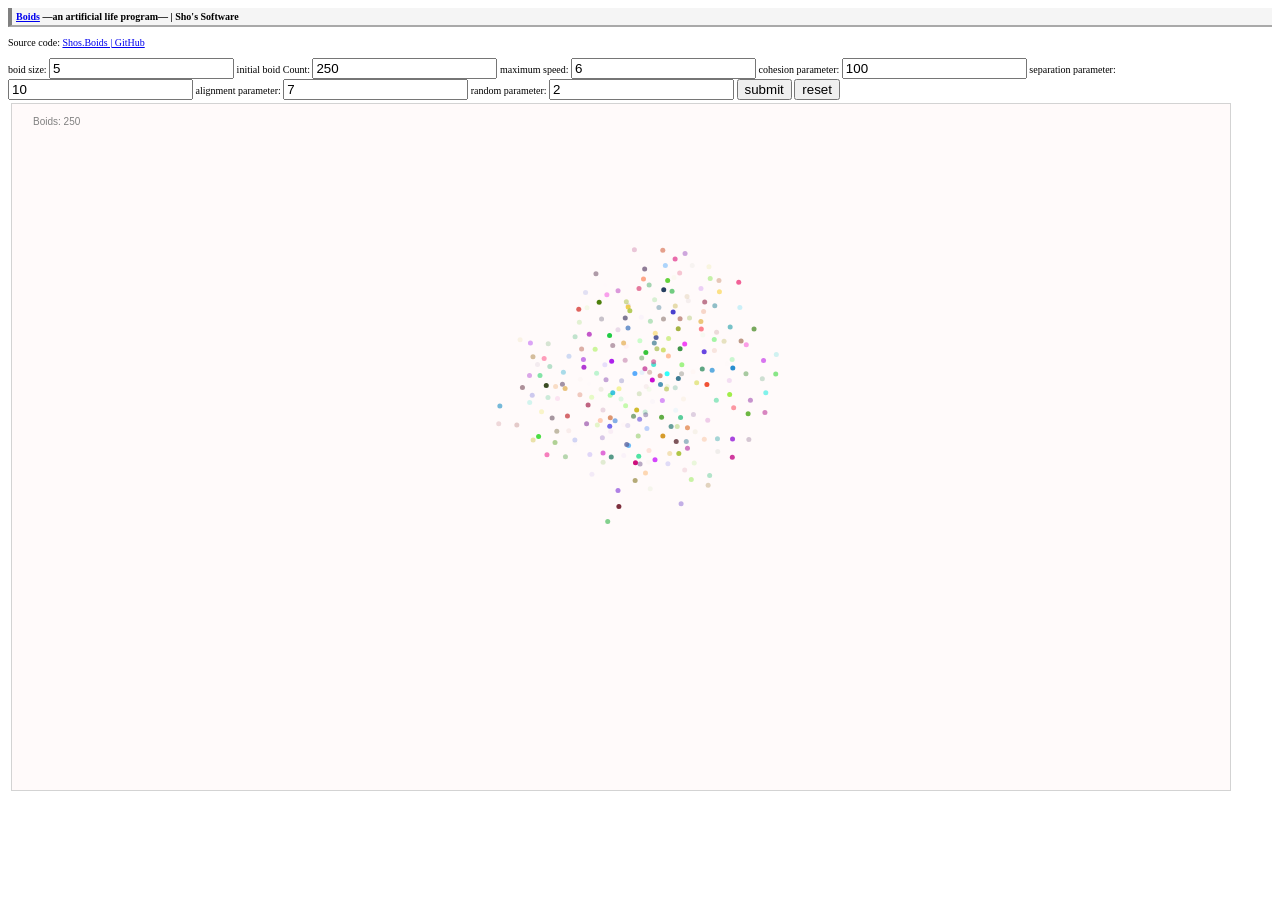
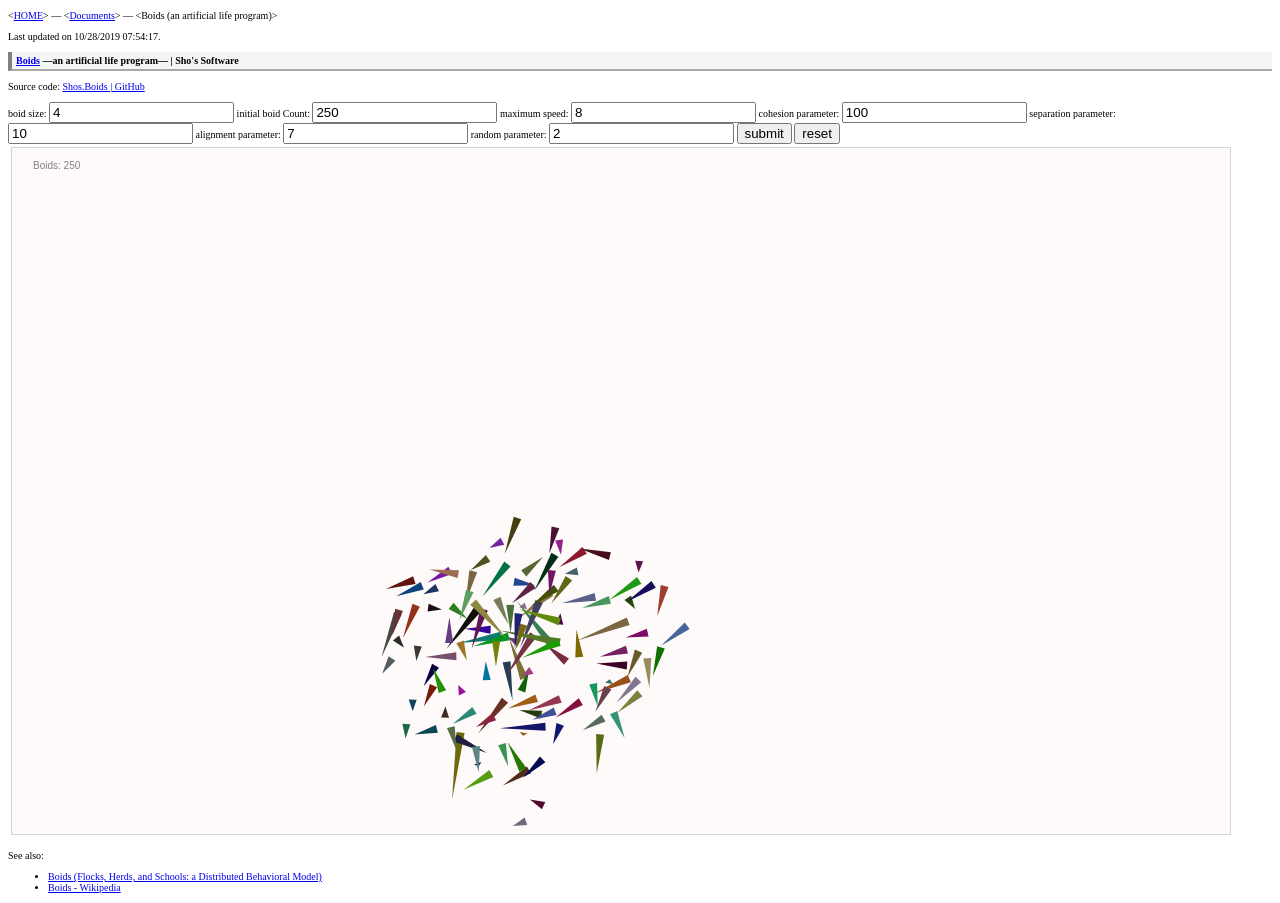
Before and after one commit to Fujiwo/Boids, a website: page boids.html in a window 1280 px wide. Before the commit the page ends 804 px from the top, so only its background shows below. Drawn offline with Linux system fonts and the light colour scheme; files that its build step writes are made by us from their sources.

Commit message:
Boid の形状を変更

```diff
--- a/boids.html
+++ b/boids.html
@@ -4,7 +4,12 @@
     <meta charset="UTF-8" />
     <meta name="viewport" content="width=device-width,minimum-scale=1, maximum-scale=1, initial-scale=1">
     <meta http-equiv="X-UA-Compatible" content="IE=edge,chrome=1" />
+    <meta name="Author" content="Fujiwo">
+    <meta name="Classification" content="Boids (an artificial life program)">
+    <meta name="Description" content="Boids (an artificial life program)">
+    <meta name="keywords" content="Boids,artificial life,TypeScript,JavaScript">
     <title>Boids &mdash;an artificial life program&mdash; | Sho's Software</title>
+    <link rel="stylesheet" type="text/css" href="../css/common.css">
     <style>
         body {
             font-size: x-small;
@@ -26,6 +31,17 @@
     </style>
 </head>
 <body>
+    <nav>
+        <p class="navigator">
+            &lt;<a href="../index2.html">HOME</a>&gt; &mdash; &lt;<a href="./document.html">Documents</a>&gt; &mdash; &lt;Boids (an artificial life program)&gt;
+        </p>
+    </nav>
+    <p class="small">
+        <script type="text/javascript">
+            document.write("Last updated on " + document.lastModified + ".")
+        </script>
+    </p>
+
     <h1 id="titleBar"><a href="https://en.wikipedia.org/wiki/Boids">Boids</a> &mdash;an artificial life program&mdash; | Sho's Software</h1>
     <div id="panel">
         <div>
@@ -48,6 +64,16 @@
     <div>
         <canvas id="canvas"></canvas>
     </divdiv>
-    <script src="boids.js"></script>
+    <nav>
+        <p class="navigator">
+            See also:
+            <ul>
+                <li><a href="http://www.red3d.com/cwr/boids/">Boids (Flocks, Herds, and Schools: a Distributed Behavioral Model)</a></li>
+                <li><a href="https://en.wikipedia.org/wiki/Boids">Boids - Wikipedia</a></li>
+            </ul>
+        </p>
+    </nav>
+    <script src="boids.min.js"></script>
+    <!-- <script src="boids.js"></script> -->
 </body>
 </html>
--- a/boids.js
+++ b/boids.js
@@ -65,7 +65,8 @@ var Boid = /** @class */ (function () {
         configurable: true
     });
     Boid.prototype.draw = function (context) {
-        Boid.drawCircle(context, this.position, Boid.size / 2, this.color);
+        //Boid.drawCircle(context, this.position, Boid.size / 2, this.color);
+        this.drawShape(context, this.position, Boid.size, this.color);
     };
     Boid.prototype.move = function () {
         this.velocity.plusEqual(Boid.getRandomVector());
@@ -74,10 +75,30 @@ var Boid = /** @class */ (function () {
     Boid.prototype.getDistance = function (another) {
         return this.position.getDistance(another.position);
     };
-    Boid.drawCircle = function (context, center, radius, color) {
+    // private static drawCircle(context: CanvasRenderingContext2D, center: Vector2D, radius: number, color: string) {
+    //     context.fillStyle = color;
+    //     context.beginPath();
+    //     context.arc(center.x, center.y, radius, 0, Math.PI * 2, false);
+    //     context.fill();
+    // }
+    Boid.prototype.drawShape = function (context, center, size, color) {
+        var halfVelocity = this.velocity.multiply(size / 2);
+        var point1 = this.position.plus(halfVelocity);
+        var middlePoint = this.position.minus(halfVelocity);
+        var unitVelocity = this.velocity.multiply(size / this.velocity.absoluteValue);
+        var point2 = middlePoint.plus(new Vector2D(unitVelocity.y, -unitVelocity.x));
+        var point3 = middlePoint.plus(new Vector2D(-unitVelocity.y, unitVelocity.x));
+        Boid.drawPolygon(context, [point1, point2, point3], color);
+    };
+    Boid.drawPolygon = function (context, polygon, color) {
+        var polygonLength = polygon.length;
+        if (polygonLength < 2)
+            return;
         context.fillStyle = color;
         context.beginPath();
-        context.arc(center.x, center.y, radius, 0, Math.PI * 2, false);
+        context.moveTo(polygon[0].x, polygon[0].y);
+        for (var index = 1; index < polygonLength; index++)
+            context.lineTo(polygon[index].x, polygon[index].y);
         context.fill();
     };
     Boid.getRandomVector = function () {
@@ -86,7 +107,7 @@ var Boid = /** @class */ (function () {
     Boid.getRandomDistance = function () {
         return Boid.maximumRandomDistance * (Math.random() + Math.random()) - Boid.maximumRandomDistance;
     };
-    Boid.defaultSize = 5;
+    Boid.defaultSize = 4;
     Boid.defaultMaximumRandomDistance = 2;
     Boid.size = Boid.defaultSize;
     Boid.maximumRandomDistance = Boid.defaultMaximumRandomDistance;
@@ -149,7 +170,7 @@ var Boids = /** @class */ (function () {
         boid.velocity.plusEqual(average.minus(boid.velocity).divideBy(Boids.alignmentParameter));
     };
     Boids.defaultInitialBoidCount = 250;
-    Boids.defaultMaximumSpeed = 6;
+    Boids.defaultMaximumSpeed = 8;
     Boids.defaultCohesionParameter = 100;
     Boids.defaultSeparationParameter = 10;
     Boids.defaultAlignmentParameter = 7;
@@ -292,11 +313,13 @@ var Program = /** @class */ (function () {
         return new Boid(position || areaSize.innerProduct(new Vector2D(Math.random(), Math.random())), new Vector2D(), this.getRandomColor());
     };
     Program.getRandomColor = function () {
-        var colors = [0, 0, 0];
-        colors = colors.map(function () {
-            return Math.round(Math.random() * 0xff);
-        });
-        return "rgba(" + String(colors[0]) + ", " + String(colors[1]) + ", " + String(colors[2]) + ", " + String(Math.random()) + ")";
+        return "rgba(" + String(Program.getRandomColorValue()) + ", " + String(Program.getRandomColorValue()) + ", " + String(Program.getRandomColorValue()) + ", " + String(Program.getOpactiy()) + ")";
+    };
+    Program.getRandomColorValue = function () {
+        return Math.round(Math.random() * Program.colorValueBase);
+    };
+    Program.getOpactiy = function () {
+        return Math.round(Math.random() * (Program.opacityBase2 - Program.opacityBase1) + Program.opacityBase1);
     };
     Program.prototype.step = function () {
         this.view.drawBoids(this.boids);
@@ -330,6 +353,9 @@ var Program = /** @class */ (function () {
     Program.fps = 30;
     Program.createTime = 10;
     Program.startTime = 100;
+    Program.colorValueBase = 0xa0; // 0x00~0xff
+    Program.opacityBase1 = 0.40; // 0.0~opacityBase2
+    Program.opacityBase2 = 0.60; // opacityBase1~1.0
     return Program;
 }());
 onload = function () { return new Program(); };
```
Also changed, not shown: boids.ts (+41 -11 lines), boids.min.js (added), 1 other file.
